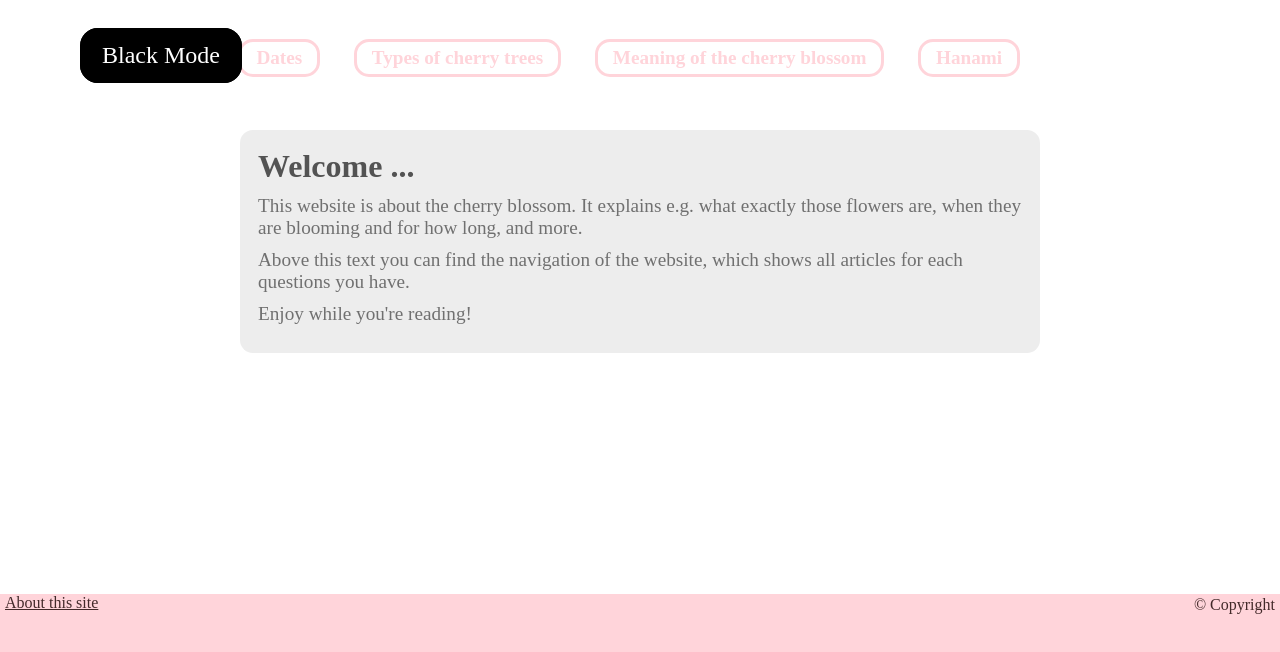
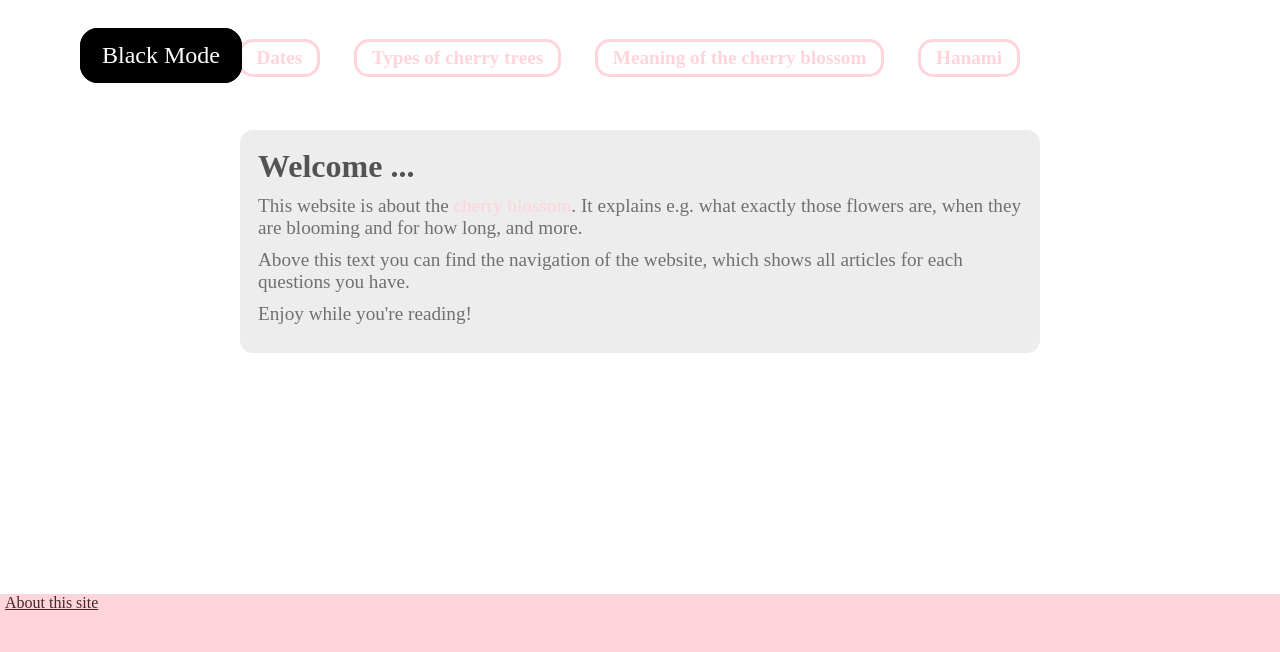
Before and after one commit to LN-TPIF-2223/htsta-lena, a plain HTML site: page index_white.html in a window 1280 px wide. Shown: the part 126-778 px from the top of the page. Drawn offline with Linux system fonts and the light colour scheme; a web font is replaced by a local one.

Commit message:
Cherry Blossom

```diff
--- a/index_white.html
+++ b/index_white.html
@@ -36,7 +36,7 @@
         </nav>
         <article>
             <h2>Welcome ...</h2>
-            <p>This website is about the cherry blossom. It explains e.g. what exactly those flowers are, when they are blooming and for how long, and more.</p>
+            <p>This website is about the <span style="color: rgb(255, 212, 218);">cherry blossom</span>. It explains e.g. what exactly those flowers are, when they are blooming and for how long, and more.</p>
             <p>Above this text you can find the navigation of the website, which shows all articles for each questions you have.</p>
             <p>Enjoy while you're reading!</p>
         </article>
@@ -44,8 +44,7 @@
     </main>
 
     <footer>
-        <a href="about this site_white.html">About this site</a>
-        <p>&copy Copyright</p>
+            <a href="about this site_white.html">About this site</a>
     </footer>
 </body>
 </html>
--- a/style_white.css
+++ b/style_white.css
@@ -144,8 +144,6 @@ footer {
     background-color: rgb(255, 212, 218);
     height: 5rem;
     margin-top: auto;
-    display: grid;
-    grid-template-columns: 1fr 1fr;
 }
 
 footer a {
@@ -158,10 +156,3 @@ footer a {
 footer a:hover {
     color: white;
 }
-
-footer p {
-    text-align: right;
-    padding: 5px;
-    padding-top: 2px;
-    margin: 0;
-}
```
Also changed, not shown: about this site_white.html (+1 -2 lines), dates_white.html (+1 -2 lines), hanami_white.html (+2 -3 lines), meaning_white.html (+1 -2 lines), types_white.html (+1 -2 lines).
